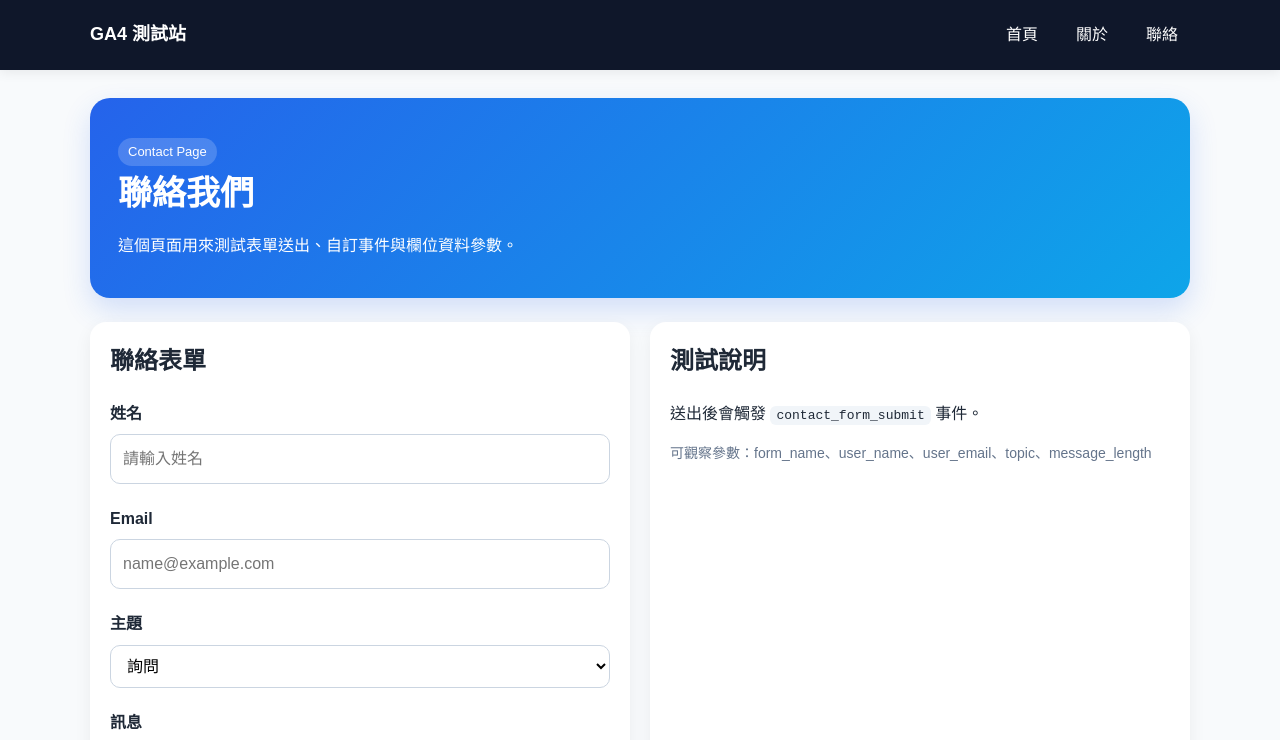
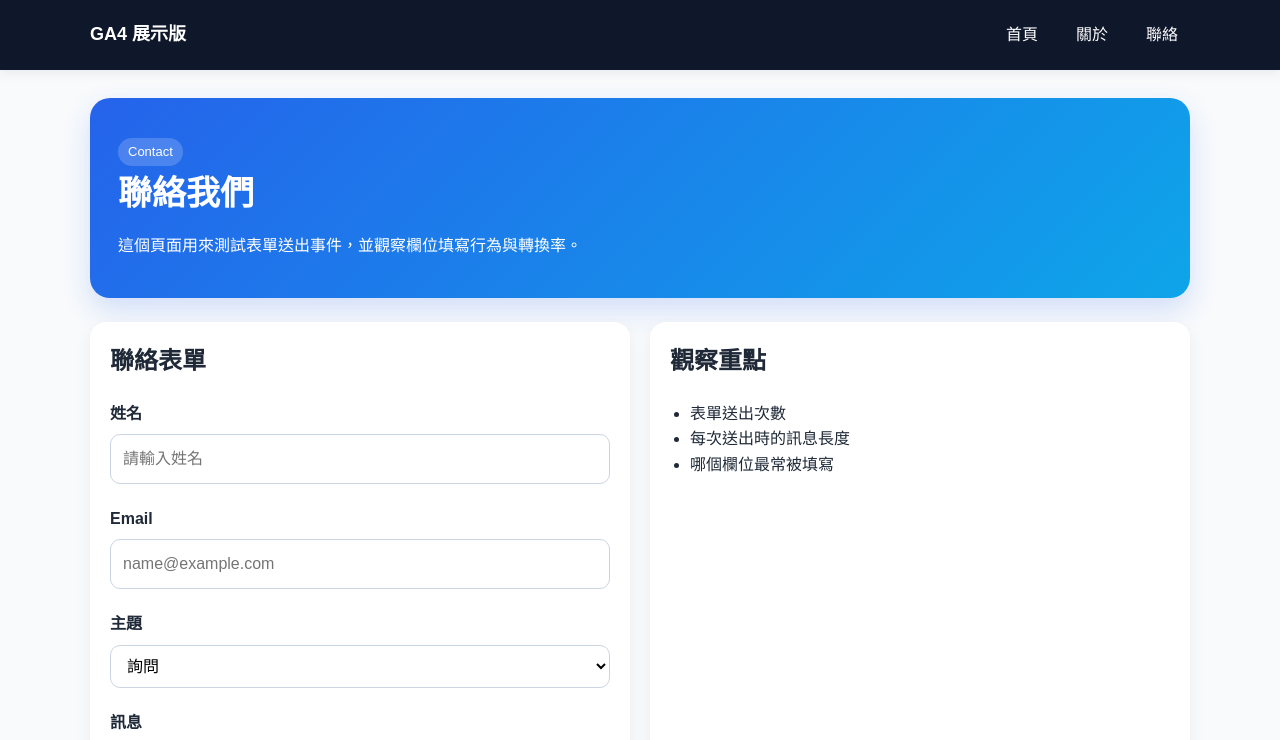
Before and after one commit to miracle8217/-GA4, a plain HTML site: page contact.html in a window 1280 px wide. Shown: the top 740 px of the page. Drawn offline with Linux system fonts and the light colour scheme.

Commit message:
Update contact page title and content

```diff
--- a/contact.html
+++ b/contact.html
@@ -3,7 +3,7 @@
 <head>
   <meta charset="UTF-8" />
   <meta name="viewport" content="width=device-width, initial-scale=1.0" />
-  <title>聯絡｜GA4 測試站</title>
+  <title>聯絡｜GA4 展示版</title>
 
   <script async src="https://www.googletagmanager.com/gtag/js?id=G-BHKWRS35Y7"></script>
   <script>
@@ -18,7 +18,7 @@
 <body>
   <header class="header">
     <div class="header-inner">
-      <a class="brand" href="index.html" onclick="trackNav('index')">GA4 測試站</a>
+      <a class="brand" href="index.html" onclick="trackNav('index')">GA4 展示版</a>
       <nav class="nav">
         <a href="index.html" onclick="trackNav('index')">首頁</a>
         <a href="about.html" onclick="trackNav('about')">關於</a>
@@ -29,9 +29,9 @@
 
   <main class="container">
     <section class="hero">
-      <span class="badge">Contact Page</span>
+      <span class="badge">Contact</span>
       <h1>聯絡我們</h1>
-      <p>這個頁面用來測試表單送出、自訂事件與欄位資料參數。</p>
+      <p>這個頁面用來測試表單送出事件，並觀察欄位填寫行為與轉換率。</p>
     </section>
 
     <section class="grid">
@@ -58,23 +58,24 @@
       </div>
 
       <div class="card">
-        <h2>測試說明</h2>
-        <p>送出後會觸發 <code>contact_form_submit</code> 事件。</p>
-        <p class="small">可觀察參數：form_name、user_name、user_email、topic、message_length</p>
+        <h2>觀察重點</h2>
+        <ul class="list-clean">
+          <li>表單送出次數</li>
+          <li>每次送出時的訊息長度</li>
+          <li>哪個欄位最常被填寫</li>
+        </ul>
       </div>
     </section>
 
     <div class="footer">
-      <p>送出後請到 GA4 Realtime / DebugView 檢查事件。</p>
+      <p>送出表單後，請在 GA4 查看事件是否進入 Realtime / DebugView。</p>
     </div>
   </main>
 
   <script>
     function trackEvent(eventName, params) {
-      if (typeof gtag === 'function') {
-        gtag('event', eventName, params);
-        console.log('已送出事件：', eventName, params);
-      }
+      if (typeof gtag === 'function') gtag('event', eventName, params);
+      console.log(eventName, params);
     }
 
     function trackNav(linkName) {
@@ -100,3 +101,6 @@
   </script>
 </body>
 </html>
+
+</body>
+</html>
```
